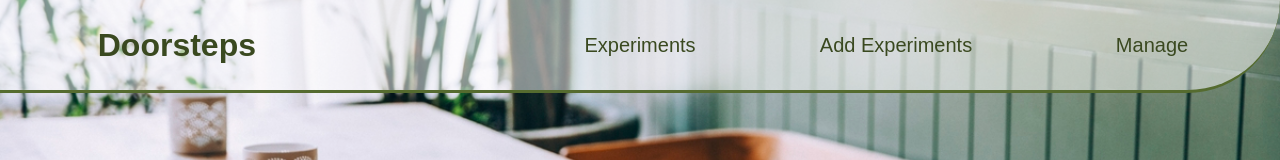
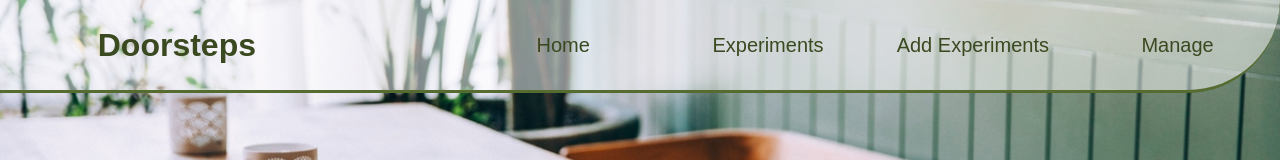
Before and after one commit to BonnieZhong/MasterForm-client, a React (Create React App) app: page /add-experiment in a window 1280 px wide. Shown: the top 160 px of the page. Built offline with nearby package versions, Linux system fonts and the light colour scheme; no server answers.

Commit message:
Added home to nav bar

```diff
--- a/src/components/App.js
+++ b/src/components/App.js
@@ -36,7 +36,6 @@ const App = (props) => {
   return (
     <BrowserRouter>
       <Routes>
-        <Route path="/thank-you" element={<ThankYouPage />}></Route>
         <Route path="/" element={<WelcomePage />}></Route>
         <Route path="/experiments" element={<ExperimentsPage allExperiments={allExperiments} />}></Route>
         <Route path="/add-experiment" element={<AddExperimentPage />}></Route>
--- a/src/components/HeaderComponent/index.css
+++ b/src/components/HeaderComponent/index.css
@@ -11,7 +11,7 @@
 
 .nav-text {
   text-decoration: none !important;
-  width: 25%;
+  width: 20%;
   color: #3a4920;
   font-size: 20px;
   font-family: sans-serif;
--- a/src/components/HeaderComponent/index.js
+++ b/src/components/HeaderComponent/index.js
@@ -9,6 +9,7 @@ const HeaderComponent = ({ showBg }) => {
       <div className="nav-container">
         <h1 className="logo-text">Doorsteps</h1>
         <div className="nav-box">
+          <Link to="/" className="nav-text">Home</Link>
           <Link to="/experiments" className="nav-text">Experiments</Link>
           <Link to="/add-experiment" className="nav-text">Add Experiments</Link>
           <Link to="/admin" className="nav-text">Manage</Link>
```
